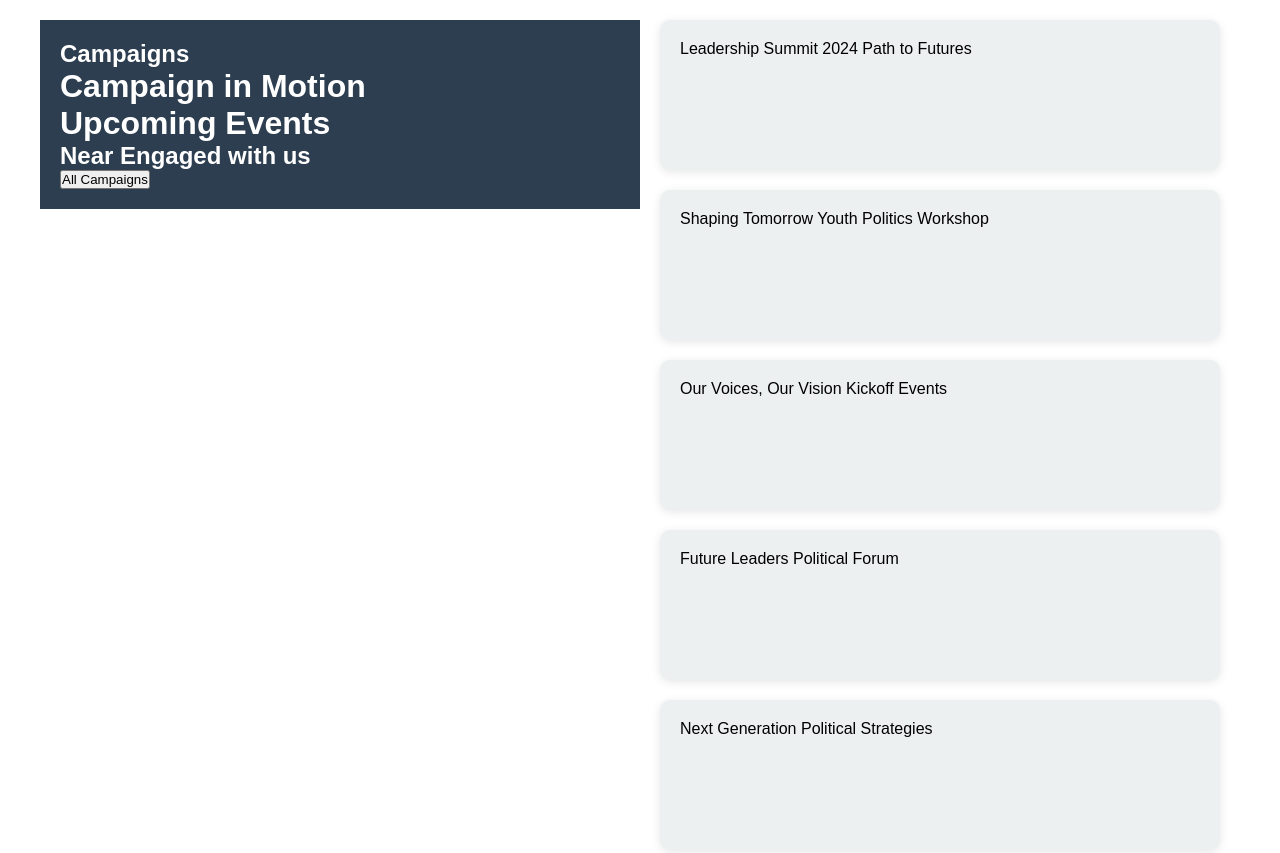
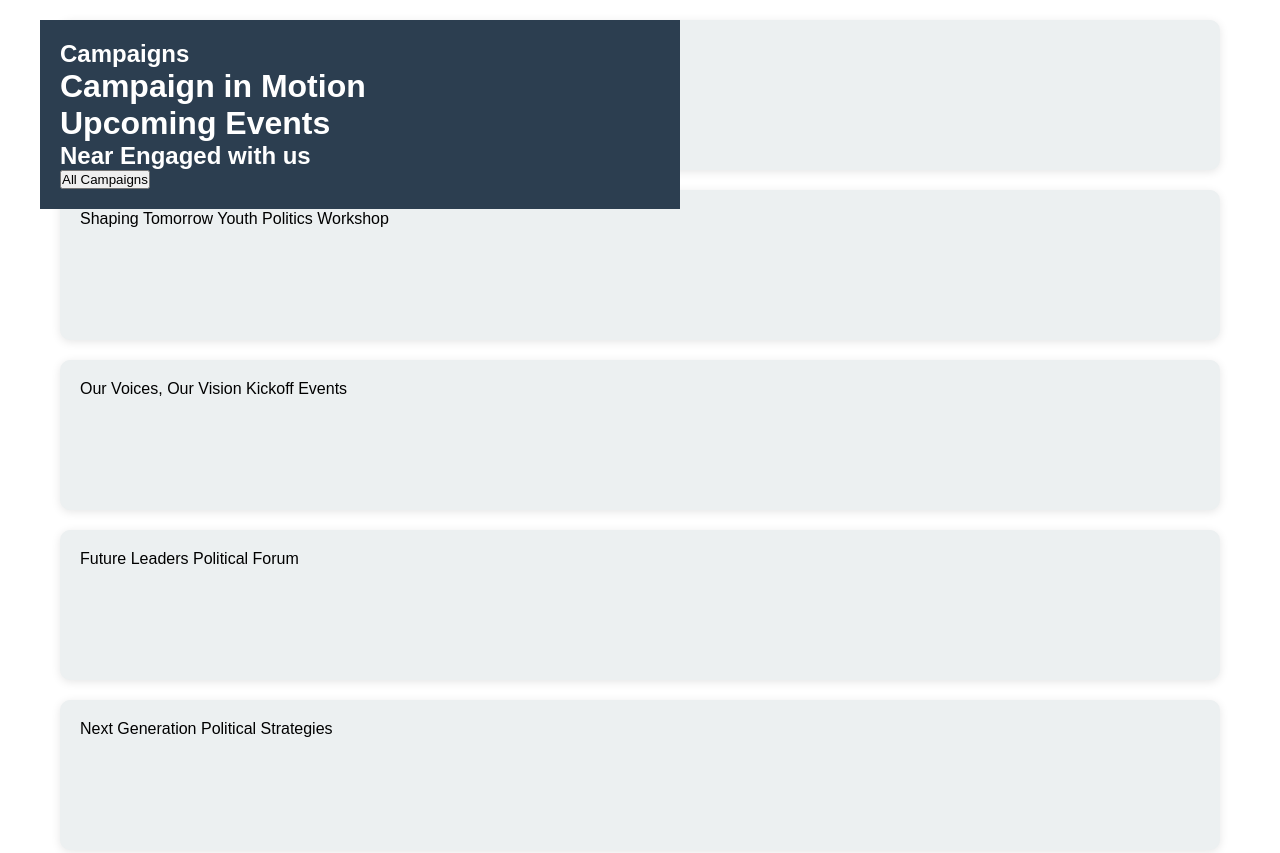
Before and after one commit to jisan5620jk/scroll-box-sticky, a plain HTML site: page index.html in a window 1280 px wide. Shown: the top 853 px of the page. Drawn offline with Linux system fonts and the light colour scheme.

Commit message:
Update index.html

```diff
--- a/index.html
+++ b/index.html
@@ -5,16 +5,19 @@
     <meta name="viewport" content="width=device-width, initial-scale=1.0">
     <title>Sticky Sidebar with Scroll</title>
     <style>
+       /* General Reset */
         * {
             margin: 0;
             padding: 0;
             box-sizing: border-box;
         }
 
+        /* Body Styling */
         body {
             font-family: Arial, sans-serif;
         }
 
+        /* Container Styling */
         .container {
             display: flex;
             max-width: 1200px;
@@ -23,6 +26,7 @@
             align-items: flex-start;
         }
 
+        /* Sidebar Styling */
         .sidebar {
             background-color: #2c3e50;
             color: white;
@@ -35,11 +39,20 @@
             transition: top 0.3s ease-in-out;
         }
 
+        /* Sticky Class for Sidebar */
+        .sticky {
+            position: fixed;
+            top: 20px;
+            transition: top 0.3s ease-in-out;
+        }
+
+        /* Events Section Styling */
         .events {
             padding: 20px;
             flex: 1;
         }
 
+        /* Event Card Styling */
         .event-card {
             background-color: #ecf0f1;
             border-radius: 10px;
@@ -48,10 +61,13 @@
             box-shadow: 0 2px 10px rgba(0, 0, 0, 0.1);
             margin-bottom: 20px;
         }
+
+        /* Paragraph Styling */
         .para {
             width: 1200px;
             margin: 60px auto 0;
         }
+
     </style>
 </head>
 <body>
```
